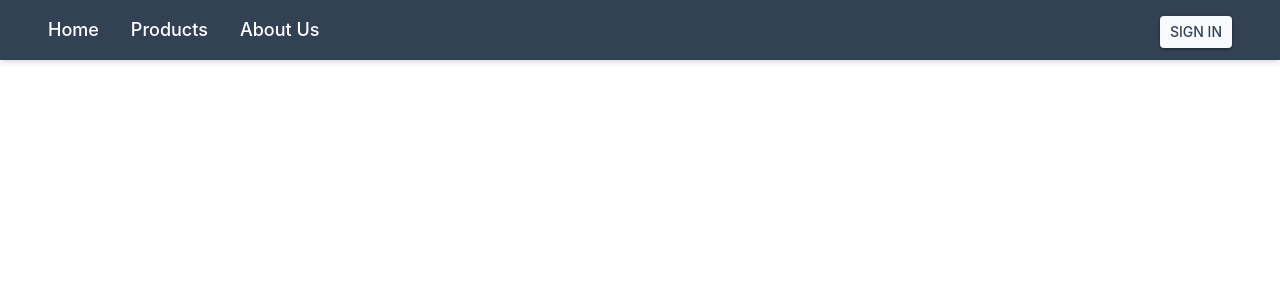
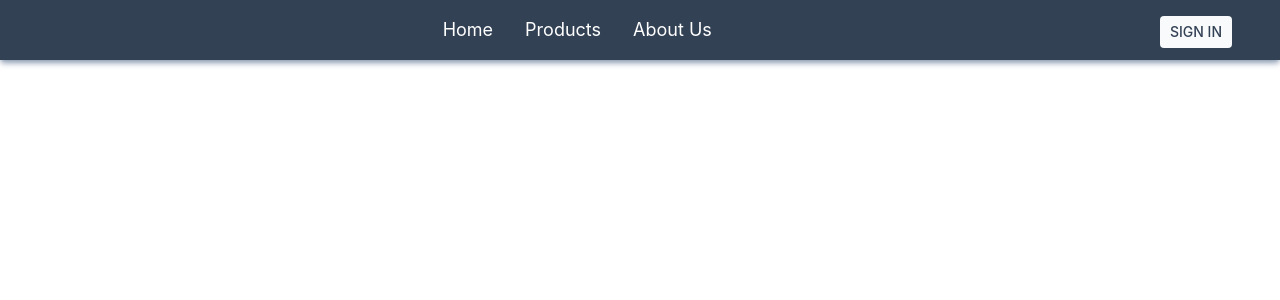
Before and after one commit to nox-cyber0/my-first-ecommerce, a React (Create React App) app: page / in a window 1280 px wide. Shown: the top 300 px of the page. Built offline with nearby package versions, Linux system fonts and the light colour scheme.

Commit message:
Authentication and login page dark mode

```diff
--- a/src/App.js
+++ b/src/App.js
@@ -1,4 +1,5 @@
 import { Routes, Route } from "react-router-dom";
+import { AuthProvider } from "./Utils/Auth";
 import Login from "./Pages/Login";
 import Home from "./Pages/Home";
 import UndefinedRoute from "./Pages/Undefined";
@@ -10,6 +11,7 @@ import "./App.css";
 
 const App = () => {
   return (
+    <AuthProvider>
       <Routes>
           <Route path="/" element={<Home />} />
           {/* <Route index element={<Home />} /> */}
@@ -18,6 +20,7 @@ const App = () => {
           <Route path="about" element={<About />} />
           <Route path="/*" element={<UndefinedRoute />} />
       </Routes>
+    </AuthProvider>
   );
 };
 
--- a/src/Modules/Navbar.jsx
+++ b/src/Modules/Navbar.jsx
@@ -1,19 +1,26 @@
-import { Link, Outlet } from "react-router-dom";
+import { NavLink, Link, Outlet } from "react-router-dom";
+import { useAuth } from "../Utils/Auth";
 
 const Navbar = () => {
+  const auth = useAuth();
+
   return (
-    <>
-      <nav className="bg-slate-700 px-12 w-full shadow-md text-lg py-4">
-          <Link className="font-medium color text-white mr-4" to="/">Home</Link>
-          <Link className="font-medium color text-white mx-4" to="/products">Products</Link>
-          <Link className="font-medium color text-white mx-4" to="/about">About Us</Link>
-          <Link className="float-right" to="/login" target="_blank">
-            <button className="font-medium color text-slate-700 bg-slate-50 py-1.5 px-2.5 rounded shadow shadow-slate-800 hover:bg-slate-200 text-sm uppercase">Sign In</button>
-          </Link>
+    <div className="bg-slate-700 px-12 w-full shadow-md shadow-slate-400">
+      <nav className="text-lg py-4 w-2/3 ml-auto text-white">
+          <NavLink className="mr-4" to="/">Home</NavLink>
+          <NavLink className="mx-4" to="/products">Products</NavLink>
+          <NavLink className="mx-4" to="/about">About Us</NavLink>
+          {
+            !auth.user && (
+              <Link className="float-right" to="/login" target="_blank">
+                <button className="font-medium color text-slate-700 bg-slate-50 py-1.5 px-2.5 rounded hover:bg-slate-200 text-sm uppercase dark:border dark:border-slate-50 dark:bg-transparent dark:text-slate-50 dark:hover:text-slate-700 dark:hover:bg-slate-50">Sign In</button>
+              </Link>
+            )
+          }
       </nav>
 
       <Outlet />
-    </>
+    </div>
   );
 }
 
--- a/src/Pages/Home.jsx
+++ b/src/Pages/Home.jsx
@@ -1,10 +1,12 @@
 import Layout from "../Components/Layout";
+import { useAuth } from "../Utils/Auth";
 
 const Home = () => {
+  const auth = useAuth();
   return (
     <>
       <Layout>
-        <h1>Welcome to Nox Commerce!</h1>
+        <h1>Welcome to Nox Commerce, {auth.username}</h1>
       </Layout>
     </>
   );
--- a/src/Pages/Login.jsx
+++ b/src/Pages/Login.jsx
@@ -1,23 +1,47 @@
+import { useState } from "react";
 import { Link } from "react-router-dom";
+import { useAuth } from "../Utils/Auth";
+import { useNavigate } from "react-router-dom";
 
 const Login = () => {
+  const [user, setUser] = useState(
+    {
+      username: "",
+      password: ""
+    }
+  );
+
+  const auth = useAuth();
+  const navigate = useNavigate();
+
+  const loginHandler = () => {
+    auth.login(user)
+    navigate('/')
+  }
   return (
     <>
-      <div className="flex justify-center items-center bg-gray-50 h-screen">
-        <form className=" border border-slate-400 m-auto py-12 px-8">
-          <h1 className="text-5xl text-slate-500 font-semibold text-center">Welcome back</h1>
-          <p className="text-md font-medium text-left text-slate-700 mb-6">Sign in to your account to continue</p>
+      <div className="flex justify-center items-center bg-slate-50 h-screen dark:bg-slate-800">
+        <form onSubmit={loginHandler} className=" border border-slate-400 m-auto py-12 px-10 rounded-xl bg-slate-100 dark:bg-slate-900 shadow-md">
+          <h1 className="text-5xl text-slate-500 font-semibold text-center dark:text-slate-50">Welcome back</h1>
+          <p className="text-md font-medium text-left text-slate-400 dark:text-slate-50 mb-6">Sign in to your account to continue</p>
           <div className="mb-4">
-            <label className="text-sm font-medium text-slate-400 leading-normal" htmlFor="username">Username</label>
-            <input type="text" className="w-full text-md p-1.5 rounded-md border border-slate-400 focus:border-slate-700 outline-none" placeholder="Enter username" />
+            <label className="text-sm font-medium text-slate-400 dark:text-slate-100 leading-normal" htmlFor="username">Username</label>
+            <input type="text" name="username" onChange={(e) =>
+              setUser({...user, username: e.target.value,
+                }
+                )} className="w-full text-md p-1.5 rounded-md border border-slate-400 focus:border-slate-700 outline-none dark:focus:border-slate-100" placeholder="Enter username" />
           </div>
           <div className="mb-4">
-            <label className="text-sm font-medium text-slate-400 leading-normal" htmlFor="password">Password</label>
-            <input type="password" className="w-full text-md p-1.5 rounded-md border border-slate-400 focus:border-slate-700 outline-none" placeholder="Enter password" />
+            <label className="text-sm font-medium text-slate-400 leading-normal dark:text-slate-100" htmlFor="password">Password</label>
+            <input type="password" onChange={(e) =>
+            setUser({
+              password: e.target.value
+            }
+            )} className="w-full text-md p-1.5 rounded-md border border-slate-400 focus:border-slate-700 outline-none dark:focus:border-slate-100" placeholder="Enter password" />
           </div>
-          <button className="block w-full p-2 bg-transparent border border-slate-400 text-slate-400 rounded-lg hover:bg-slate-400 hover:text-white transition-all mb-6" type="submit">Log In</button>
-          <div className="text-slate-400 font-medium text-md">
-            Not registered yet? <Link to="/register">Create an account</Link>
+          <button className="block w-full p-2 bg-transparent border border-slate-400 text-slate-400 rounded-lg hover:bg-slate-400 hover:text-white transition-all mb-6 dark:border-slate-100 dark:text-slate-100 dark:hover:bg-slate-50 dark:hover:text-slate-800" type="submit">Log In</button>
+          <div className="text-slate-400 dark:text-slate-100 font-medium text-md">
+            Not registered yet? <Link className="text-slate-700 dark:text-slate-50" to="/register">Create an account</Link>
           </div>
         </form>
       </div>
--- a/src/Pages/Products.jsx
+++ b/src/Pages/Products.jsx
@@ -1,13 +1,12 @@
 import Layout from "../Components/Layout";
-
 import ProductCard from "../Components/ProductCard";
 
 const Products = () => {
   return (
     <>
       <Layout />
-        <h1 className="text-5xl mt-20">Our Products</h1>
-        <ProductCard />
+      <h1 className="text-3xl mt-20">Our Products</h1>
+      <ProductCard />
     </>
   );
 };
--- /dev/null
+++ b/src/Utils/Auth.js
@@ -0,0 +1,21 @@
+import { useState, createContext, useContext } from "react";
+
+const AuthContext = createContext(null);
+
+export const AuthProvider = ({ children }) => {
+  const [user, setUser] = useState(null);
+
+  const login = user => {
+    setUser(user);
+  }
+
+  return (
+    <AuthContext.Provider value={{ user, login }}>
+      {children}
+    </AuthContext.Provider>
+  )
+}
+
+export const useAuth = () => {
+  return useContext(AuthContext)
+}
```
